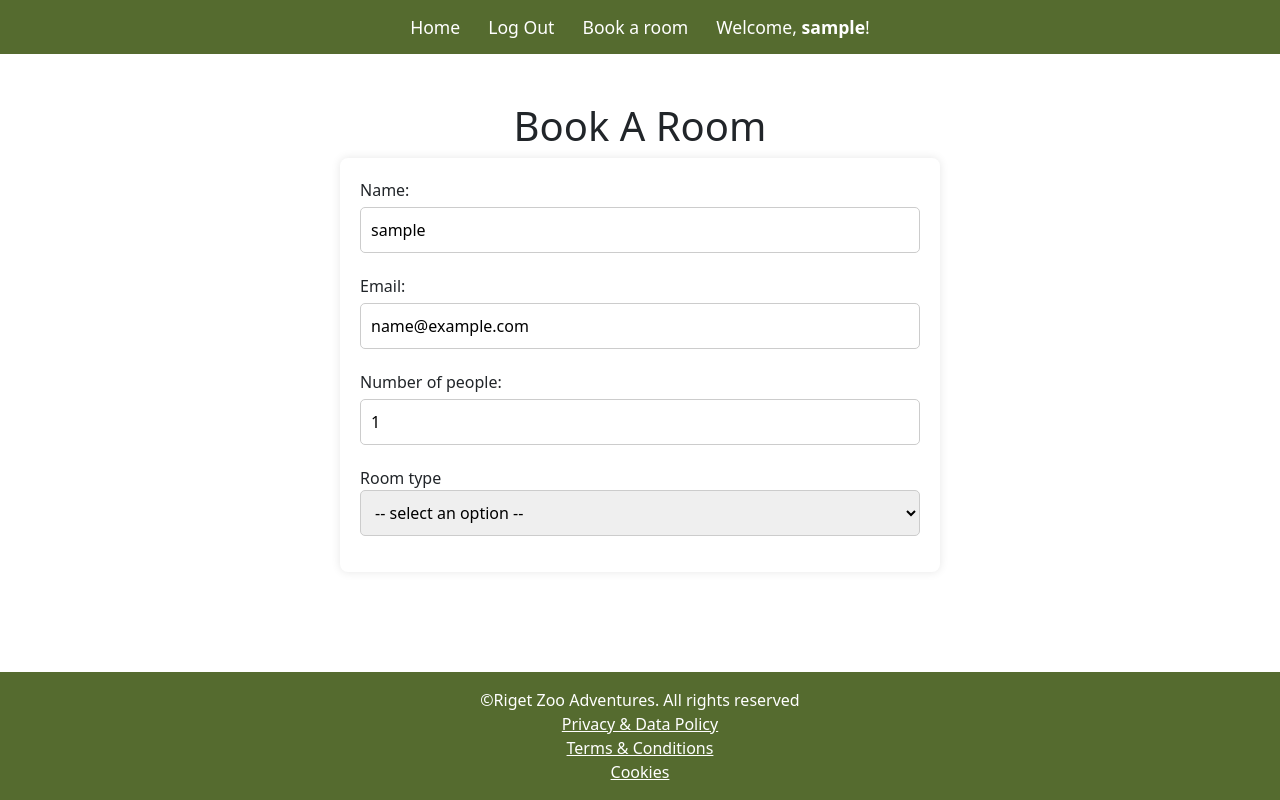
After one commit to AAquaas/Riget-Zoo-Adventures, a Flask app: page /booking in a window 1280 px wide. The commit adds this page. Run offline with Flask 3, Linux system fonts and the light colour scheme; the visitor is signed in with stand-in values (Sample User, id 1); some libraries are stand-ins or nearby versions.

Commit message:
Add files via upload

```diff
--- a/app/Templates/base.html
+++ b/app/Templates/base.html
@@ -13,6 +13,7 @@
      <a href="/">Home</a>
           {% if current_user.is_authenticated %}
      <a href="/logout">Log Out</a>
+     <a href="/booking">Book a room</a>
       <div class="dropdown">
             <button class="dropbtn">
                 Welcome, <b>{{ current_user.fname }}</b>!
--- /dev/null
+++ b/app/Templates/booking.html
@@ -0,0 +1,36 @@
+{% extends "base.html" %}
+
+{% block content %}
+ <h1>Book A Room</h1>
+    <form method="post">
+        <p>
+            <label for="name">Name:</label>
+            <input type="text" id="name" name="name" placeholder="Enter your name" value="{{ current_user.fname }}"/>
+
+        </p>
+        <p>
+            <label for="email">Email:</label>
+            <input type="text" id="email" name="email" placeholder="Enter your email" value="{{ current_user.email }}"/>
+
+        </p>
+
+        <p>
+            <label for="people">Number of people:</label>
+            <input type="number" id="people" name="people" placeholder="Enter the number of people staying" min="1" max="6" value="1"/>
+
+        </p>
+
+        <p>
+            <label for="room">Room type</label>
+            <select name="room" id="room">
+                <option disabled selected value> -- select an option -- </option>
+              <option value="single">Single person (1 person)</option>
+              <option value="double">Double person (2 people)</option>
+              <option value="group">Group (4 people)</option>
+              <option value="vip">VIP (6 people)</option>
+            </select>
+        </p>
+
+        </p>
+
+{% endblock %}
--- a/app/routes.py
+++ b/app/routes.py
@@ -103,3 +103,8 @@ def logout():
     logout_user()
     flash("You have been logged out successfully.", "info")
     return redirect("/login")
+
+@main.route("/booking")
+@login_required
+def bookings():
+    return render_template('booking.html')
--- a/app/static/style.css
+++ b/app/static/style.css
@@ -24,18 +24,7 @@ body {
 }
 
 /* Header */
-header {
-    background-color: #3e2723;  /* Dark brown */
-    color: #fff;
-    padding: 10px;
-    text-align: center;
-    border-bottom: 3px solid #1a237e; /* Dark blue accent */
-}
-header h1 {
-    margin: 0;
-    font-size: 2.1em;
-    font-family: 'Georgia', serif;
-}
+
 
 /* Navigation */
 nav {
@@ -136,11 +125,6 @@ select, textarea {
     border: 1px solid #ccc;
     border-radius: 5px;
     font-size: 16px;
-}
-
-select {
-    background-color: #c69e78;
-    appearance: none;
 }
 
 textarea { resize: vertical; }
@@ -342,6 +326,7 @@ input[type="submit"]:hover, button:hover {
     object-fit: cover;
 }
 
+
 /* Navigation buttons */
 .prev, .next {
     cursor: pointer;
@@ -521,3 +506,66 @@ input[type="submit"]:hover, button:hover {
     from {opacity: .4}
     to {opacity: 1}
 }
+
+* {box-sizing: border-box;}
+body {font-family: Verdana, sans-serif;}
+.mySlides {display: none;}
+img {vertical-align: middle;}
+
+/* Slideshow container */
+.slideshow-container {
+  max-width: 1000px;
+  position: relative;
+  margin: auto;
+}
+
+/* Caption text */
+.text {
+  color: #f2f2f2;
+  font-size: 15px;
+  padding: 8px 12px;
+  position: absolute;
+  bottom: 8px;
+  width: 100%;
+  text-align: center;
+}
+
+/* Number text (1/3 etc) */
+.numbertext {
+  color: #f2f2f2;
+  font-size: 12px;
+  padding: 8px 12px;
+  position: absolute;
+  top: 0;
+}
+
+/* The dots/bullets/indicators */
+.dot {
+  height: 15px;
+  width: 15px;
+  margin: 0 2px;
+  background-color: #bbb;
+  border-radius: 50%;
+  display: inline-block;
+  transition: background-color 0.6s ease;
+}
+
+.active {
+  background-color: #717171;
+}
+
+/* Fading animation */
+.fade {
+  animation-name: fade;
+  animation-duration: 1.5s;
+}
+
+@keyframes fade {
+  from {opacity: .4}
+  to {opacity: 1}
+}
+
+/* On smaller screens, decrease text size */
+@media only screen and (max-width: 300px) {
+  .text {font-size: 11px}
+}
--- a/config.py
+++ b/config.py
@@ -1,10 +1,11 @@
 import os
 from dotenv import load_dotenv
+import stripe
 
 class Config:
     load_dotenv()
     SECRET_KEY = os.getenv("SECRET_KEY")
-    print(SECRET_KEY)
+    stripe.api_key = os.getenv("stripe.api_key")
 #    SQLALCHEMY_DATABASE_URI = "sqlite:///F:\\DB.Browser.for.SQLite-v3.13.1-win64\\riget_data.db"
     SQLALCHEMY_DATABASE_URI = os.getenv("SQLALCHEMY_DATABASE_URI")
     print(SQLALCHEMY_DATABASE_URI)
```
Also changed, not shown: app/Templates/home.html (+26 -31 lines), app/static/images/tiger.png (added), 1 other file.
